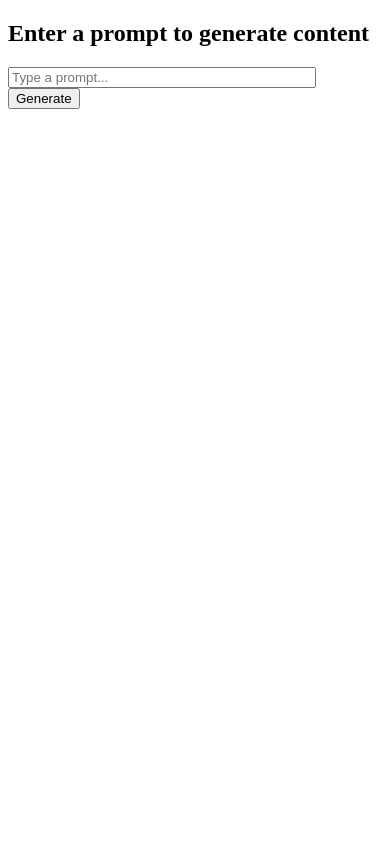
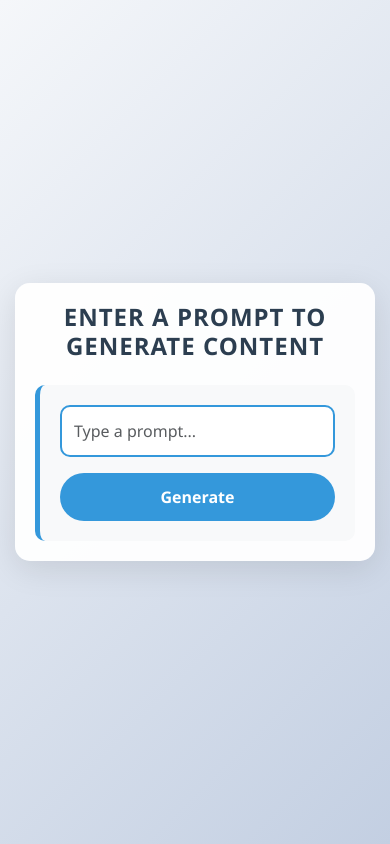
Before and after one commit to LoKiiZoshi/ContentGenerator, a Django app: page / in a window 390 px wide. Run offline with Django 5.2, Linux system fonts and the light colour scheme; parts of the project's set-up code (start-up, migrations or seed data) failed here and were passed over.

Commit message:
Ui improve

```diff
--- a/templates/text_input.html
+++ b/templates/text_input.html
@@ -1,20 +1,117 @@
 <!DOCTYPE html>
-<html>
+<html lang="en">
 <head>
+    <meta charset="UTF-8">
+    <meta name="viewport" content="width=device-width, initial-scale=1.0">
     <title>Text Generator</title>
+    <!-- Bootstrap CSS -->
+    <link href="https://cdn.jsdelivr.net/npm/bootstrap@5.3.3/dist/css/bootstrap.min.css" rel="stylesheet" integrity="sha384-QWTKZyjpPEjISv5WaRU9OFeRpok6YctnYmDr5pNlyT2bRjXh0JMhjY6hW+ALEwIH" crossorigin="anonymous">
+    <!-- Custom CSS -->
+    <style>
+        body {
+            background: linear-gradient(135deg, #f5f7fa 0%, #c3cfe2 100%);
+            min-height: 100vh;
+            font-family: 'Segoe UI', Tahoma, Geneva, Verdana, sans-serif;
+            display: flex;
+            align-items: center;
+            justify-content: center;
+        }
+        .container {
+            margin: 20px;
+            padding: 30px;
+            background: rgba(255, 255, 255, 0.95);
+            border-radius: 15px;
+            box-shadow: 0 8px 32px rgba(0, 0, 0, 0.1);
+            max-width: 500px;
+        }
+        h2 {
+            color: #2c3e50;
+            font-weight: 700;
+            text-transform: uppercase;
+            letter-spacing: 1px;
+            text-align: center;
+            margin-bottom: 25px;
+            animation: fadeInDown 1s ease-in-out;
+        }
+        .form-container {
+            padding: 20px;
+            border-left: 5px solid #3498db;
+            background: #f8f9fa;
+            border-radius: 10px;
+        }
+        .form-control {
+            border-radius: 10px;
+            border: 2px solid #3498db;
+            padding: 12px;
+            font-size: 1.1rem;
+            transition: all 0.3s ease;
+        }
+        .form-control:focus {
+            border-color: #2980b9;
+            box-shadow: 0 0 8px rgba(52, 152, 219, 0.3);
+            outline: none;
+        }
+        .btn-custom {
+            background-color: #3498db;
+            color: white;
+            padding: 12px 30px;
+            font-size: 1rem;
+            font-weight: 600;
+            border-radius: 50px;
+            border: none;
+            width: 100%;
+            transition: all 0.3s ease;
+        }
+        .btn-custom:hover {
+            background-color: #2980b9;
+            transform: translateY(-2px);
+            box-shadow: 0 4px 15px rgba(0, 0, 0, 0.2);
+        }
+        @keyframes fadeInDown {
+            0% {
+                opacity: 0;
+                transform: translateY(-20px);
+            }
+            100% {
+                opacity: 1;
+                transform: translateY(0);
+            }
+        }
+        @media (max-width: 768px) {
+            .container {
+                padding: 20px;
+                margin: 15px;
+            }
+            h2 {
+                font-size: 1.5rem;
+            }
+            .form-control {
+                font-size: 1rem;
+            }
+        }
+    </style>
 </head>
 <body>
-    <h2>Enter a prompt to generate content</h2>
+    <div class="container">
+        <h2 class="header-animation">Enter a Prompt to Generate Content</h2>
+        <div class="form-container">
             <form method="post">
                 {% csrf_token %}
+                <div class="mb-3">
                     <input
                         type="text"
                         name="prompt"
+                        class="form-control"
                         placeholder="Type a prompt..."
-        style="width: 300px"
                         required
                     />
-      <button type="submit">Generate</button>
+                </div>
+                <button type="submit" class="btn-custom">Generate</button>
             </form>
+        </div>
+    </div>
+    <!-- Bootstrap JS and Popper.js -->
+    <script src="https://cdn.jsdelivr.net/npm/@popperjs/core@2.11.8/dist/umd/popper.min.js" integrity="sha384-I7E8VVD/ismYTF4hNIPjVp/Zjvgyol6VFvRkX/vR+Vc4jQkC+hVqc2pM8ODewa9r" crossorigin="anonymous"></script>
+    <script src="https://cdn.jsdelivr.net/npm/bootstrap@5.3.3/dist/js/bootstrap.min.js" integrity="sha384-0pUGZvbkm6XF6gxjEnlmuGrJXVbNuzT9qBBavbLwCsOGabYfZo0T0to5eqruptLy" crossorigin="anonymous"></script>
 </body>
 </html>
```
Also changed, not shown: contentgen_app/models.py (+23 -46 lines). Lines whose indentation alone changed are shown as unchanged.
